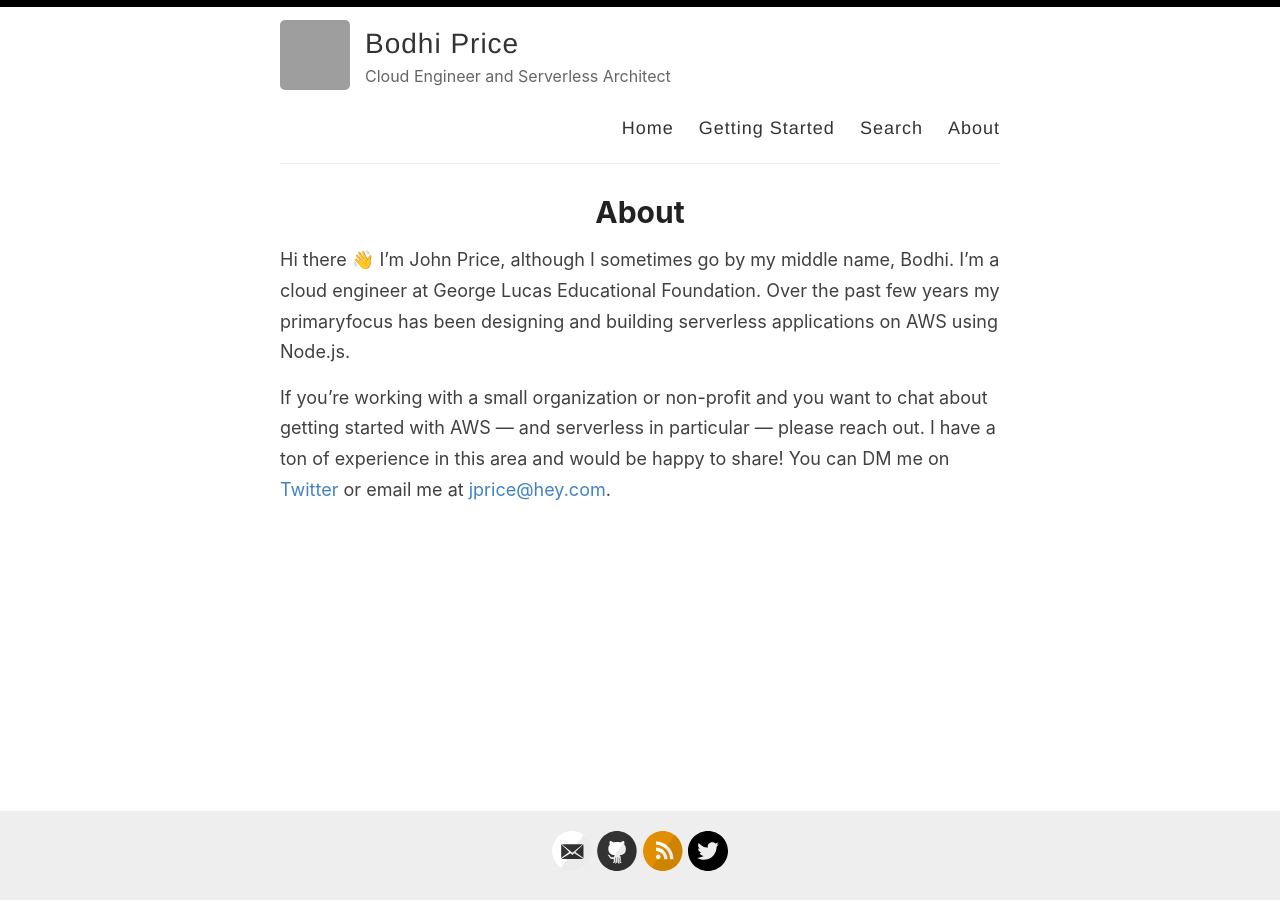
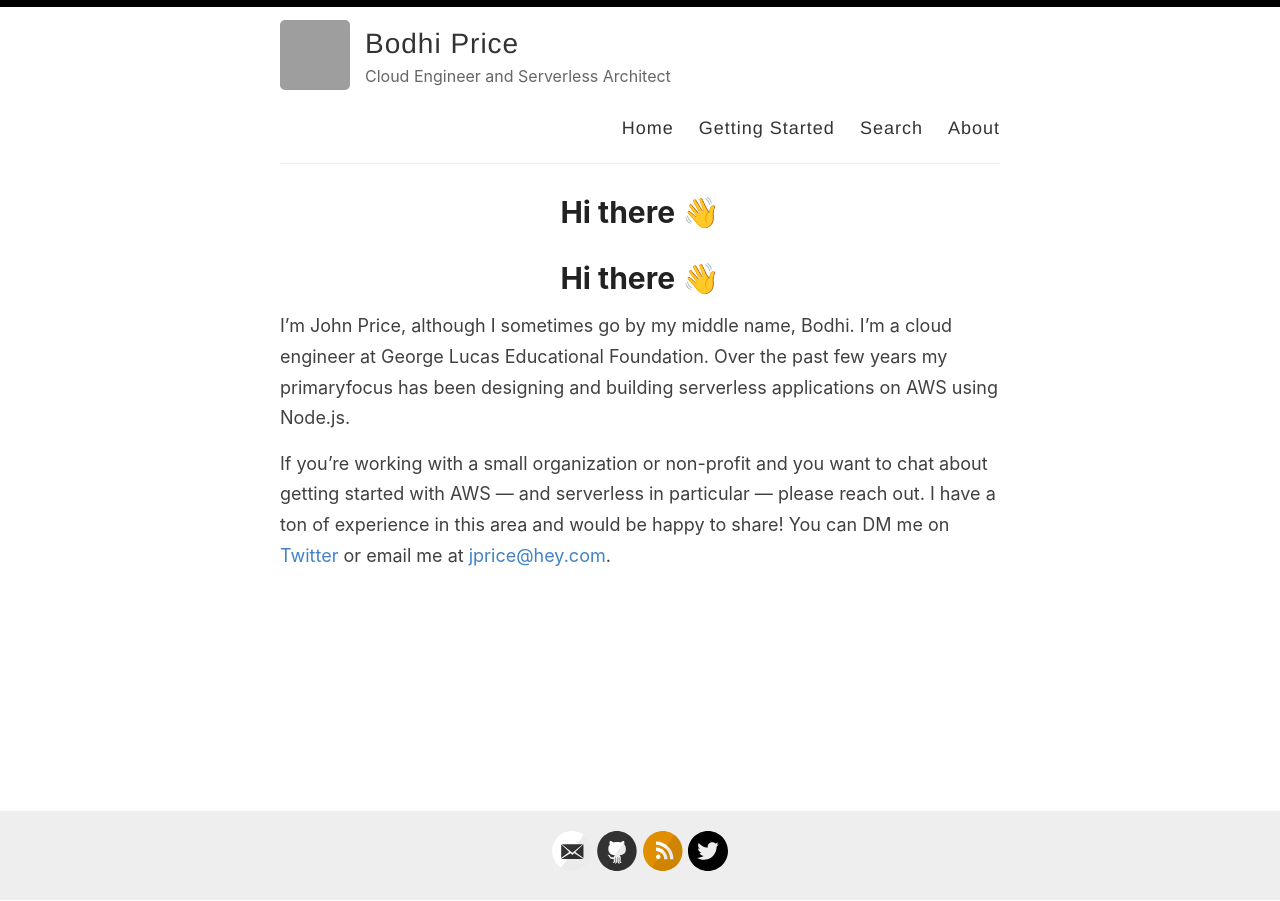
Before and after one commit to bodhiprice/bodhiprice.github.io, a Jekyll site: the page built from _pages/about.md, in a window 1280 px wide. Built offline with Jekyll 4.4.1, drawn with Linux system fonts in a browser that asks for light colours; our own code applies the rules of GitHub Pages for plain Markdown files; grey boxes are pictures that could not be loaded.

Commit message:
Update about.md

```diff
--- a/_pages/about.md
+++ b/_pages/about.md
@@ -1,9 +1,10 @@
 ---
 layout: page
-title: About
+title:
 permalink: /about/
 ---
 
-Hi there 👋 I'm John Price, although I sometimes go by my middle name, Bodhi. I’m a cloud engineer at George Lucas Educational Foundation. Over the past few years my primaryfocus has been designing and building serverless applications on AWS using Node.js.
+# Hi there 👋
+I'm John Price, although I sometimes go by my middle name, Bodhi. I’m a cloud engineer at George Lucas Educational Foundation. Over the past few years my primaryfocus has been designing and building serverless applications on AWS using Node.js.
 
 If you're working with a small organization or non-profit and you want to chat about getting started with AWS — and serverless in particular — please reach out. I have a ton of experience in this area and would be happy to share! You can DM me on [Twitter](https://twitter.com/bodhiprice) or email me at [jprice@hey.com](mailto:jprice@hey.com).
```
